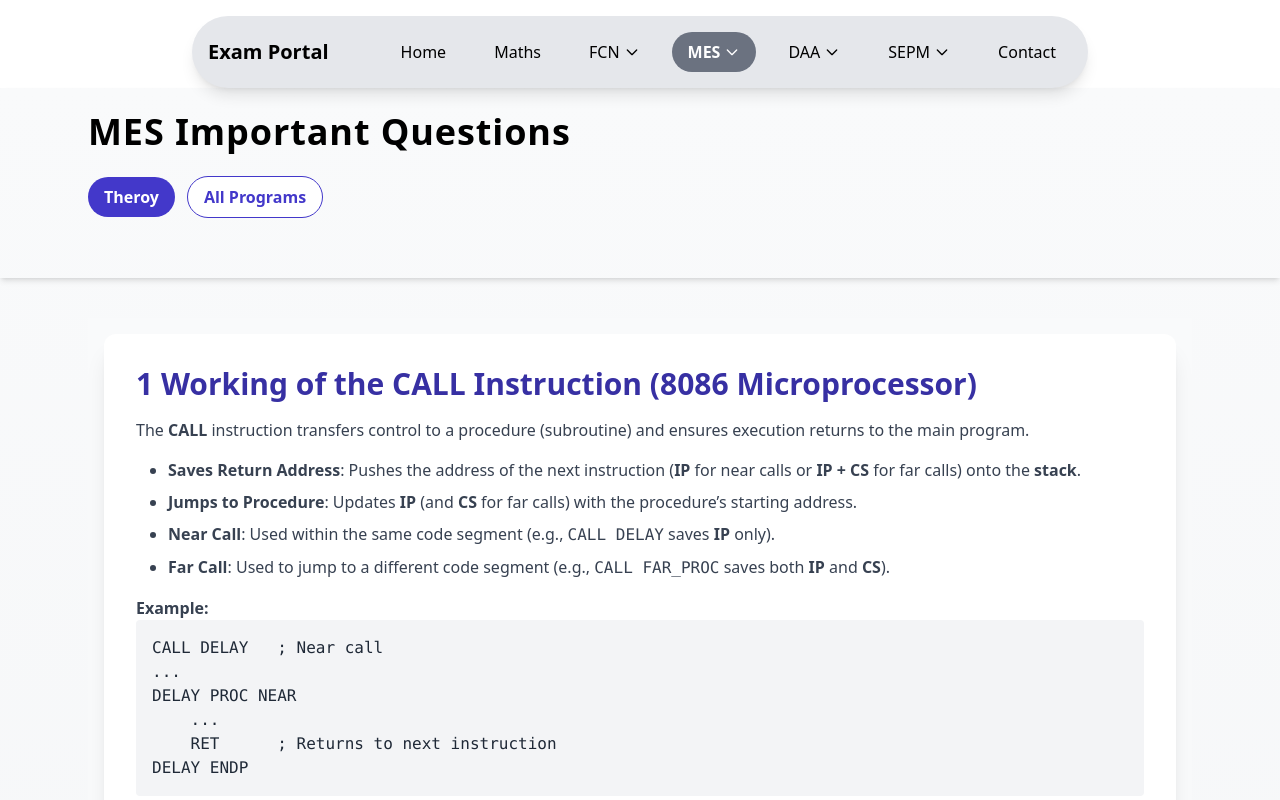
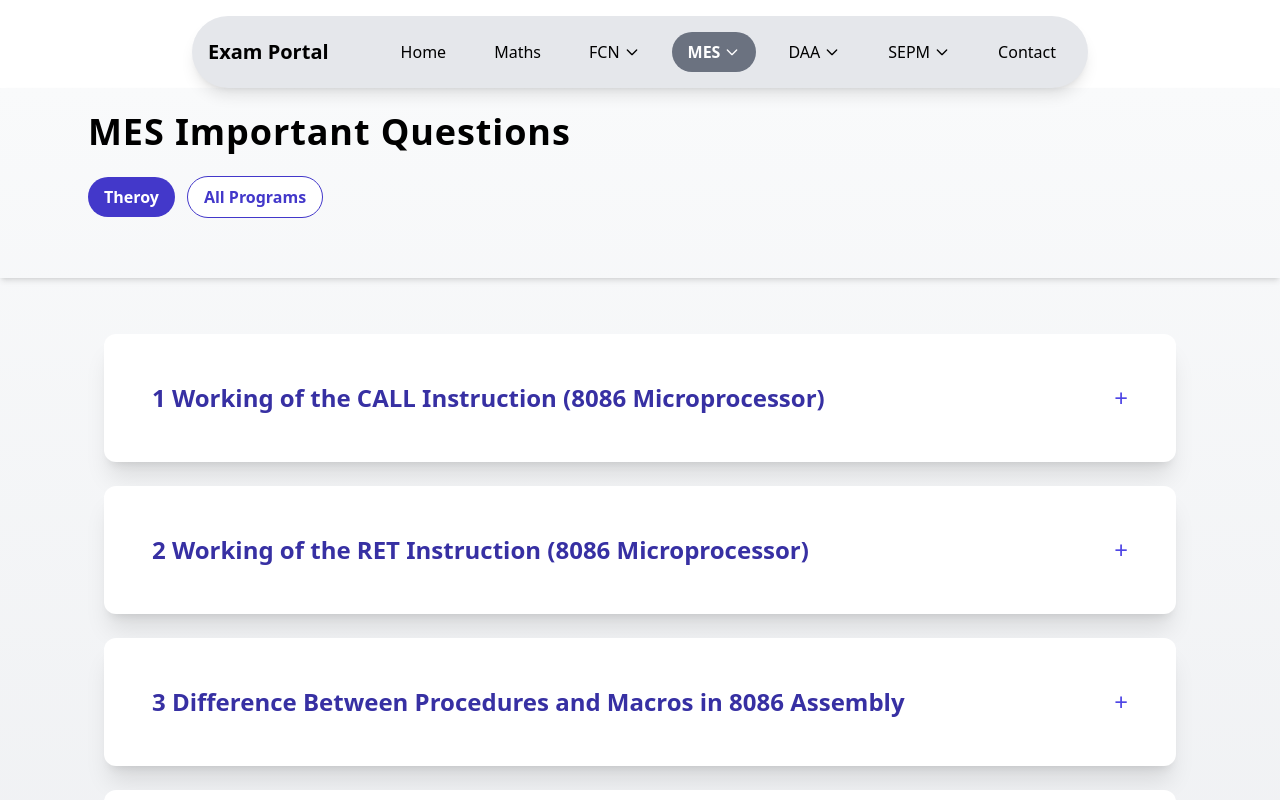
Before and after one commit to NITHINKR06/ImpoortantQuestions, a Next.js app: page /mse2/mes in a window 1280 px wide. Shown: the top 800 px of the page. Built offline with nearby package versions, Linux system fonts and the light colour scheme.

Commit message:
Added mes.

```diff
--- a/src/app/mse2/mes/Imp1.jsx
+++ b/src/app/mse2/mes/Imp1.jsx
@@ -2,7 +2,7 @@ import React from 'react';
 
 export default function CallRetInfo() {
   return (
-    <main className="space-y-12 p-4 bg-gray-50">
+    <main className="space-y-12 p-4">
       <Section
         title="1 Working of the CALL Instruction (8086 Microprocessor)"
         content={
@@ -423,10 +423,24 @@ ENDM`}
 
 // Reusable Section component defined locally in CallRetInfo
 const Section = ({ title, content }) => {
+  const [isOpen, setIsOpen] = React.useState(false);
+
   return (
-    <section className="bg-white rounded-xl shadow-xl p-8">
-      {title && <h2 className="text-3xl font-bold text-indigo-800 mb-4">{title}</h2>}
-      <div>{content}</div>
+    <section className="bg-white rounded-xl shadow-xl p-8 mb-6 transition-all duration-200">
+      <div
+        className="flex justify-between items-center cursor-pointer hover:bg-indigo-50 p-4 rounded-lg"
+        onClick={() => setIsOpen(!isOpen)}
+      >
+        <h2 className="text-2xl font-semibold text-indigo-800">{title}</h2>
+        <span className="text-2xl text-indigo-600 ml-4">
+          {isOpen ? '−' : '+'}
+        </span>
+      </div>
+      {isOpen && (
+        <div className="mt-6 animate-fadeIn">
+          {content}
+        </div>
+      )}
     </section>
   );
 };
--- a/src/app/mse2/mes/Imp2.jsx
+++ b/src/app/mse2/mes/Imp2.jsx
@@ -4,7 +4,7 @@ import 'react-toastify/dist/ReactToastify.css';
 
 export default function AssemblyPrograms() {
   return (
-    <main className="space-y-12 p-4 bg-gray-50">
+    <main className="space-y-12 p-4">
       <Section
         title="1. Assembly Program: Read &amp; Display Character Macros"
         content={
@@ -625,16 +625,27 @@ END MAIN`}
 }
 
 const Section = ({ title, content }) => {
+  const [isOpen, setIsOpen] = React.useState(false);
+
   return (
-    <section className="bg-white rounded-xl shadow-xl p-8">
-      {title && (
-        <h2 className="text-3xl font-bold text-indigo-800 mb-4">{title}</h2>
+    <section className="bg-white rounded-xl shadow-xl p-8 mb-6 transition-all duration-200">
+      <div
+        className="flex justify-between items-center cursor-pointer hover:bg-indigo-50 p-4 rounded-lg"
+        onClick={() => setIsOpen(!isOpen)}
+      >
+        <h2 className="text-2xl font-semibold text-indigo-800">{title}</h2>
+        <span className="text-2xl text-indigo-600 ml-4">
+          {isOpen ? '−' : '+'}
+        </span>
+      </div>
+      {isOpen && (
+        <div className="mt-6 animate-fadeIns">
+          {content}
+        </div>
       )}
-      <div>{content}</div>
     </section>
   );
 };
-
 const CodeBlock = ({ children }) => {
   const preRef = React.useRef(null);
 
@@ -649,15 +660,15 @@ const CodeBlock = ({ children }) => {
   return (
     <div className="relative">
       <button
-  className="absolute top-2 right-2 bg-gradient-to-r from-blue-500 to-blue-700 hover:from-blue-600 hover:to-blue-800 text-white px-3 py-1 rounded-full shadow-lg transform hover:scale-105 transition duration-300 focus:outline-none"
-  onClick={handleCopy}
->
-  Copy
-</button>
+        className="absolute top-2 right-2 bg-gradient-to-r from-blue-500 to-blue-700 hover:from-blue-600 hover:to-blue-800 text-white px-3 py-1 rounded-full shadow-lg transform hover:scale-105 transition duration-300 focus:outline-none"
+        onClick={handleCopy}
+      >
+        Copy
+      </button>
 
       <pre
         ref={preRef}
-        className="bg-gray-100 p-4 rounded text-gray-800 overflow-auto whitespace-pre-wrap"
+        className="bg-gray-200 p-4 rounded text-gray-800 overflow-auto whitespace-pre-wrap"
       >
         {children}
       </pre>
```
